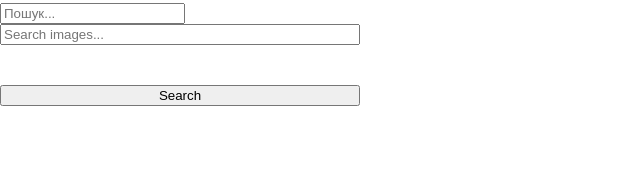
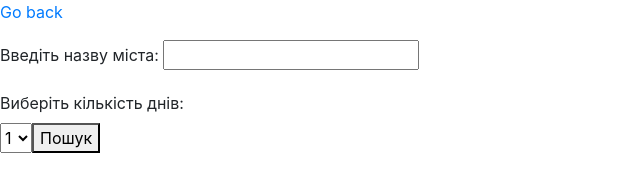
Before and after one commit to maria-khomynets/goit-js-hw-11, a plain HTML site: page 1-timer.html in a window 1280 px wide. Shown: the whole page, without its empty margins (0-640 px from the left). Drawn offline with nearby package versions, Linux system fonts and the light colour scheme; files that its build step writes are made by us from their sources.

Commit message:
Deploying to gh-pages from @ maria-khomynets/goit-js-hw-11@05c5d5106bfd64fc5849f0fe1166b9d8d654e2d1 🚀

```diff
--- a/1-timer.html
+++ b/1-timer.html
@@ -2,37 +2,44 @@
 <html lang="en">
   <head>
     <meta charset="UTF-8" />
-    <meta http-equiv="X-UA-Compatible" content="IE=edge" />
     <meta name="viewport" content="width=device-width, initial-scale=1.0" />
-    <title>Timer</title>
-    <link rel="preconnect" href="https://fonts.googleapis.com" />
-    <link rel="preconnect" href="https://fonts.gstatic.com" crossorigin />
+    <title>Practice</title>
     <link
-      href="https://fonts.googleapis.com/css2?family=Montserrat:ital,wght@0,100..900;1,100..900&display=swap"
       rel="stylesheet"
+      href="https://cdn.jsdelivr.net/npm/bootstrap@4.5.3/dist/css/bootstrap.min.css"
+      integrity="sha384-TX8t27EcRE3e/ihU7zmQxVncDAy5uIKz4rEkgIXeMed4M0jlfIDPvg6uqKI2xXr2"
+      crossorigin="anonymous"
     />
-    <script type="module" crossorigin src="/goit-js-hw-10/1-timer.js"></script>
-    <link rel="modulepreload" crossorigin href="/goit-js-hw-10/assets/modulepreload-polyfill-B5Qt9EMX.js">
-    <link rel="stylesheet" crossorigin href="/goit-js-hw-10/assets/styles-CFEyinW7.css">
+    <link rel="stylesheet" href="css/common.css" />
   </head>
   <body>
-    <main>
-      <ul class="image-list"></ul>
-      <input type="text" id="search" placeholder="Пошук..." />
-      <ul class="image-list"></ul>
+    <p><a href="index.html">Go back</a></p>
 
-      <form class="form">
-        <label>
-          <input
-            type="text"
-            name="search-text"
-            placeholder="Search images..."
-            required
-          />
-        </label>
-        <button type="submit">Search</button>
-      </form>
-    </main>
+    <form action="submit" class="js-search-form search-form">
+      <div class="form-group">
+        <label for="city" class="label">Введіть назву міста:</label>
+        <input
+          type="text"
+          name="city"
+          class="search-input"
+          autocomplete="off"
+          required
+        />
+      </div>
+      <div class="form-group">
+        <label for="days" class="label">Виберіть кількість днів:</label>
+        <div class="input-group">
+          <select name="days" class="days-select">
+            <option value="1">1</option>
+            <option value="2">2</option>
+            <option value="3">3</option>
+          </select>
+          <button class="search-button">Пошук</button>
+        </div>
+      </div>
+    </form>
+    <ul class="js-list weather-cards"></ul>
 
+    <script src="js/1-timer.js"></script>
   </body>
 </html>
--- a/2-snackbar.js
+++ b/2-snackbar.js
@@ -1,2 +1,2 @@
-import"./assets/modulepreload-polyfill-B5Qt9EMX.js";/* empty css                      */import{i as r}from"./assets/vendor-I1I71QQ2.js";const o=document.querySelector(".form");o.addEventListener("submit",l);function l(s){s.preventDefault();let e=Number(s.target.elements.delay.value);const i=s.target.elements.state.value;new Promise((t,m)=>{e=Math.max(0,e),setTimeout(()=>{i==="fulfilled"?t(e):m(e)},e)}).then(t=>{r.success({title:"OK",message:`Fulfilled promise in ${t}ms`})}).catch(t=>{r.error({title:"Error",message:`Rejected promise in ${t}ms`})})}
+/* empty css                      */import{i as l}from"./assets/vendor-I1I71QQ2.js";(function(){const r=document.createElement("link").relList;if(r&&r.supports&&r.supports("modulepreload"))return;for(const e of document.querySelectorAll('link[rel="modulepreload"]'))i(e);new MutationObserver(e=>{for(const t of e)if(t.type==="childList")for(const n of t.addedNodes)n.tagName==="LINK"&&n.rel==="modulepreload"&&i(n)}).observe(document,{childList:!0,subtree:!0});function s(e){const t={};return e.integrity&&(t.integrity=e.integrity),e.referrerPolicy&&(t.referrerPolicy=e.referrerPolicy),e.crossOrigin==="use-credentials"?t.credentials="include":e.crossOrigin==="anonymous"?t.credentials="omit":t.credentials="same-origin",t}function i(e){if(e.ep)return;e.ep=!0;const t=s(e);fetch(e.href,t)}})();const c=document.querySelector(".form");c.addEventListener("submit",u);function u(o){o.preventDefault();let r=Number(o.target.elements.delay.value);const s=o.target.elements.state.value;new Promise((e,t)=>{r=Math.max(0,r),setTimeout(()=>{s==="fulfilled"?e(r):t(r)},r)}).then(e=>{l.success({title:"OK",message:`Fulfilled promise in ${e}ms`})}).catch(e=>{l.error({title:"Error",message:`Rejected promise in ${e}ms`})})}
 //# sourceMappingURL=2-snackbar.js.map
--- a/assets/modulepreload-polyfill-B5Qt9EMX.js
+++ /dev/null
@@ -1,2 +0,0 @@
-(function(){const t=document.createElement("link").relList;if(t&&t.supports&&t.supports("modulepreload"))return;for(const e of document.querySelectorAll('link[rel="modulepreload"]'))i(e);new MutationObserver(e=>{for(const r of e)if(r.type==="childList")for(const o of r.addedNodes)o.tagName==="LINK"&&o.rel==="modulepreload"&&i(o)}).observe(document,{childList:!0,subtree:!0});function s(e){const r={};return e.integrity&&(r.integrity=e.integrity),e.referrerPolicy&&(r.referrerPolicy=e.referrerPolicy),e.crossOrigin==="use-credentials"?r.credentials="include":e.crossOrigin==="anonymous"?r.credentials="omit":r.credentials="same-origin",r}function i(e){if(e.ep)return;e.ep=!0;const r=s(e);fetch(e.href,r)}})();
-//# sourceMappingURL=modulepreload-polyfill-B5Qt9EMX.js.map
```
Also changed, not shown: 1-timer.js (deleted, +0 -8 lines), 2-snackbar.html (+0 -1 lines), 3 other files.
